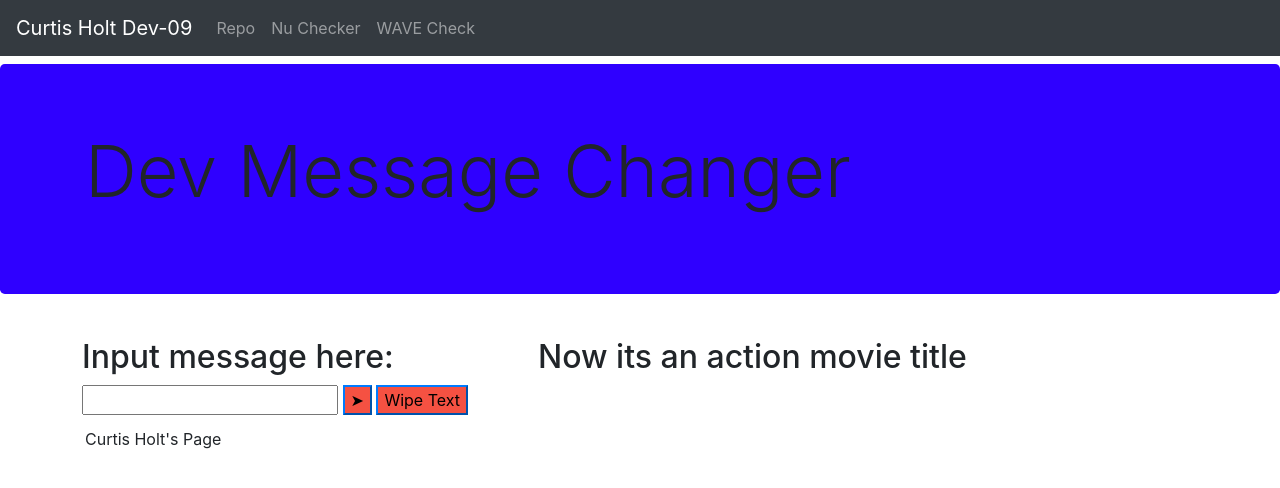
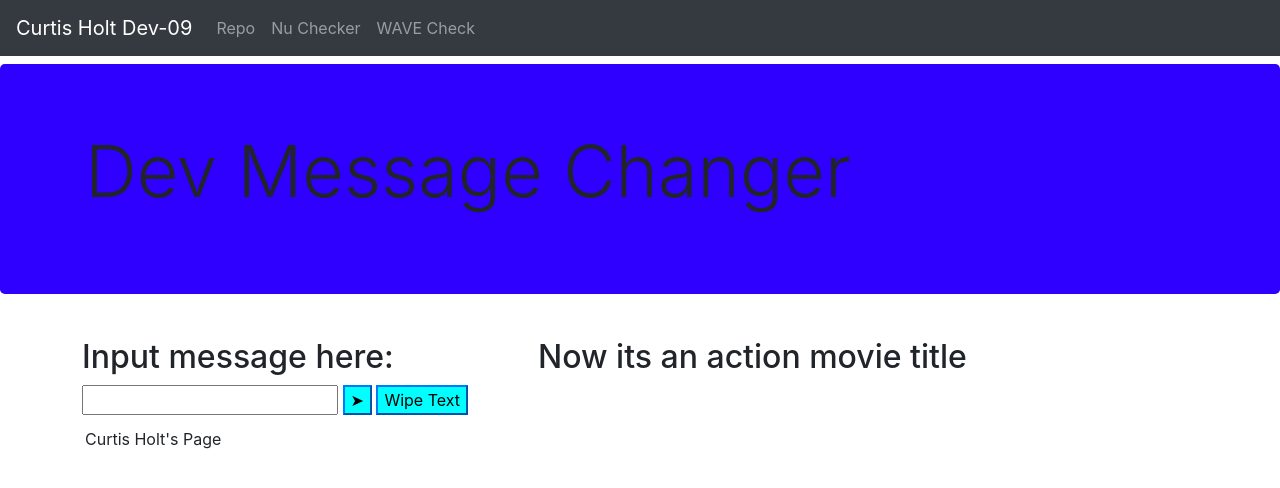
Before and after one commit to Slavk1ng/Dev-09, a plain HTML site: page index.html in a window 1280 px wide. Drawn offline with nearby package versions, Linux system fonts and the light colour scheme.

Commit message:
Update style.css

```diff
--- a/css/style.css
+++ b/css/style.css
@@ -38,7 +38,7 @@ body {
 }
 
 .btn-primary {
-  background-color: #f55142;
+  background-color: #00FFFF;
   color: black;
 }
 
```
